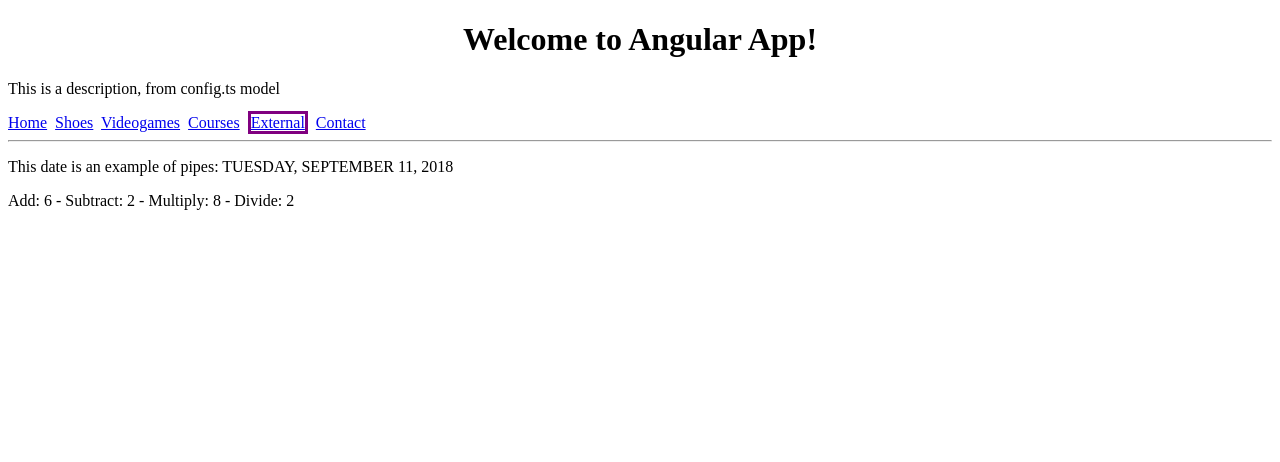
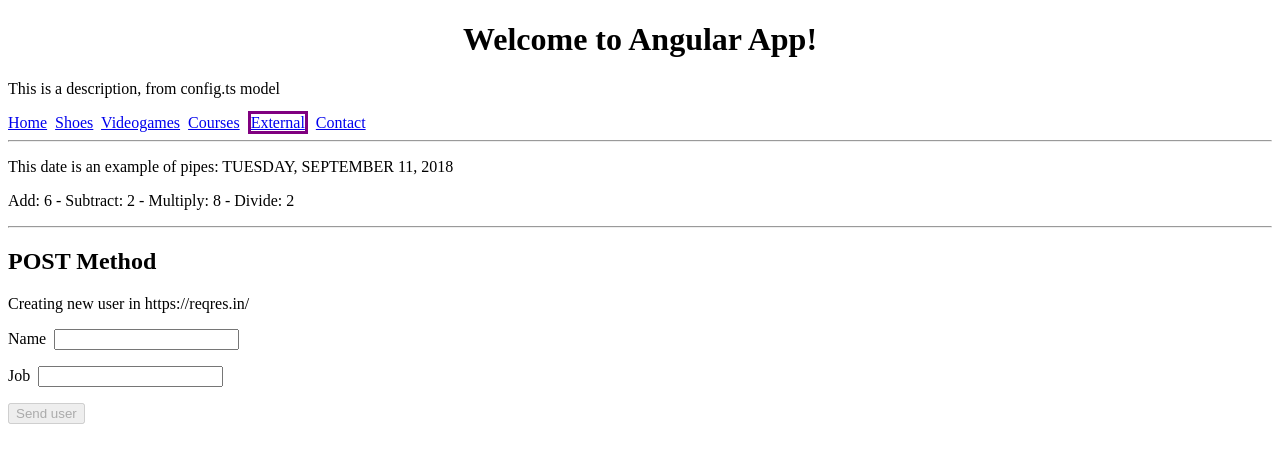
Before and after one commit to JonaMG0812/Angular-from-zero, an Angular app: page /external in a window 1280 px wide. Shown: the top 462 px of the page. Built offline with nearby package versions, Linux system fonts and the light colour scheme; no server answers.

Commit message:
POST Method - REST Service

```diff
--- a/src/app/external/external.component.html
+++ b/src/app/external/external.component.html
@@ -2,7 +2,32 @@
 <p>{{ 4 | calculator: 2}}</p>
 
 <div *ngIf="user">
+  <h2>GET Method</h2>
   <p>User loaded from https://reqres.in/</p><br>
   <img src="{{user.avatar}}" style="border-radius: 50%; "/>
   <h3>{{user.first_name + ' ' + user.last_name }}</h3>
 </div>
+
+<hr>
+
+<h2>POST Method</h2>
+<p>Creating new user in https://reqres.in/</p>
+<form action="" #newUser="ngForm" (ngSubmit)="onSubmit(newUser)">
+  <p>
+    <label for="name">Name</label>&nbsp;
+    <input type="text" name="name" #name="ngModel" [(ngModel)]="new_user.name" required pattern="[a-zA-Z]+">
+    <span *ngIf="name.touched && !name.valid">Field required</span>
+  </p>
+
+  <p>
+    <label for="job">Job</label>&nbsp;
+    <input type="text" name="job" #job="ngModel" [(ngModel)]="new_user.job" required pattern="[a-zA-Z]+">
+    <span *ngIf="job.touched && !job.valid">Field required</span>
+  </p>
+
+  <input type="Submit" value="Send user" [disabled]="!newUser.form.valid">
+</form>
+
+<div *ngIf="user_saved">
+  <p>Name: {{user_saved.name}} &nbsp; Job: {{user_saved.job}}</p>
+</div>
--- a/src/app/external/external.component.ts
+++ b/src/app/external/external.component.ts
@@ -11,16 +11,20 @@ export class ExternalComponent implements OnInit {
 
   public user: any;
   public mydate: any;
+  public new_user: any;
+  public user_saved;
 
   constructor(
     private _petitionsService: PetitionsService
   ){
-
+    this.new_user = {
+        "name": "",
+        "job": ""
+    }
    }
 
   ngOnInit() {
     this.mydate = new Date();
-
 
     this._petitionsService.getUser().subscribe(
       result =>{
@@ -32,4 +36,16 @@ export class ExternalComponent implements OnInit {
     );
   }
 
+  onSubmit(form){
+    this._petitionsService.addUser(this.new_user).subscribe(
+      response =>{
+        this.user_saved = response;
+        form.reset();
+      },
+      error => {
+        console.log(<any>error);
+      }
+    );
+  }
+
 }
--- a/src/app/services/petitions.service.ts
+++ b/src/app/services/petitions.service.ts
@@ -15,4 +15,10 @@ export class PetitionsService{
     getUser(): Observable<any>{
         return this._http.get(this.url + 'api/users/2');
     }
+
+    addUser(user): Observable<any>{
+        let params = JSON.stringify(user);
+        let headers = new HttpHeaders().set('Content-Type','application/json');
+        return this._http.post(this.url+'api/users', params, {headers});
+    }
 }
```
